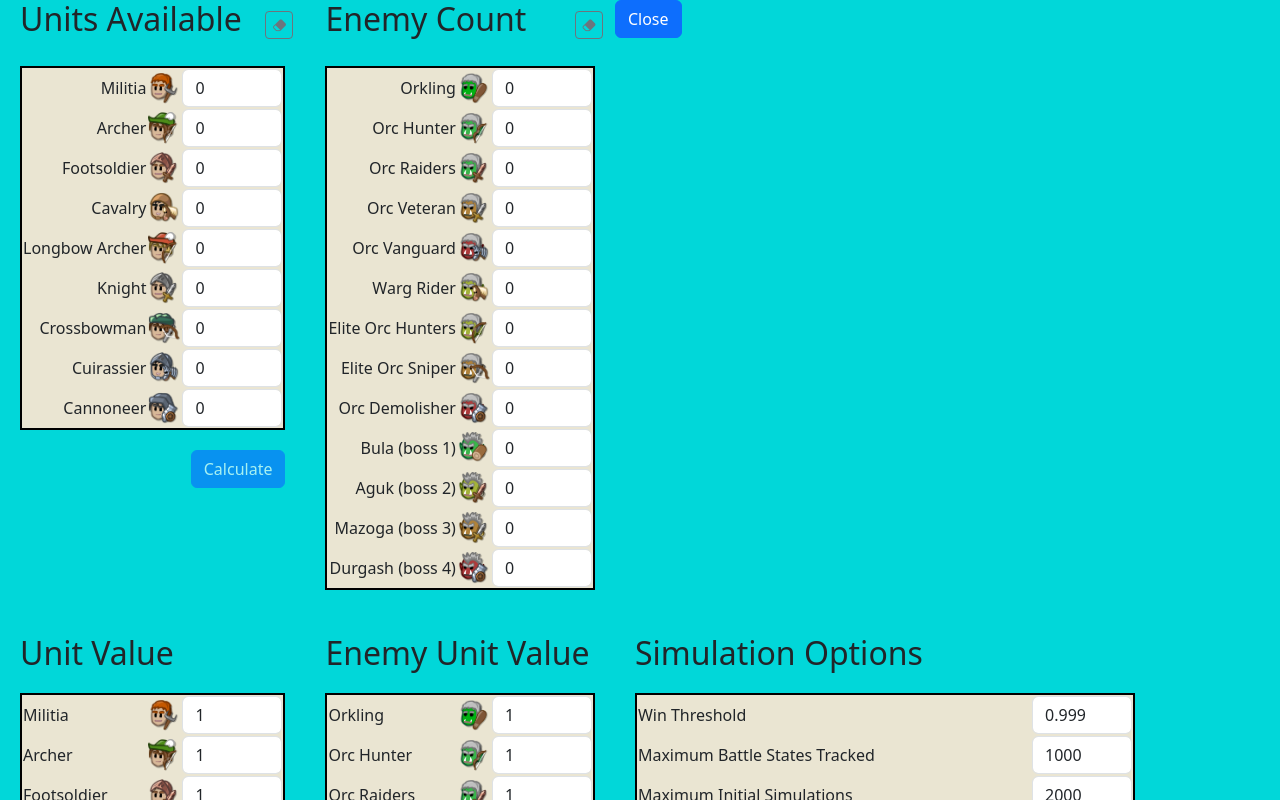
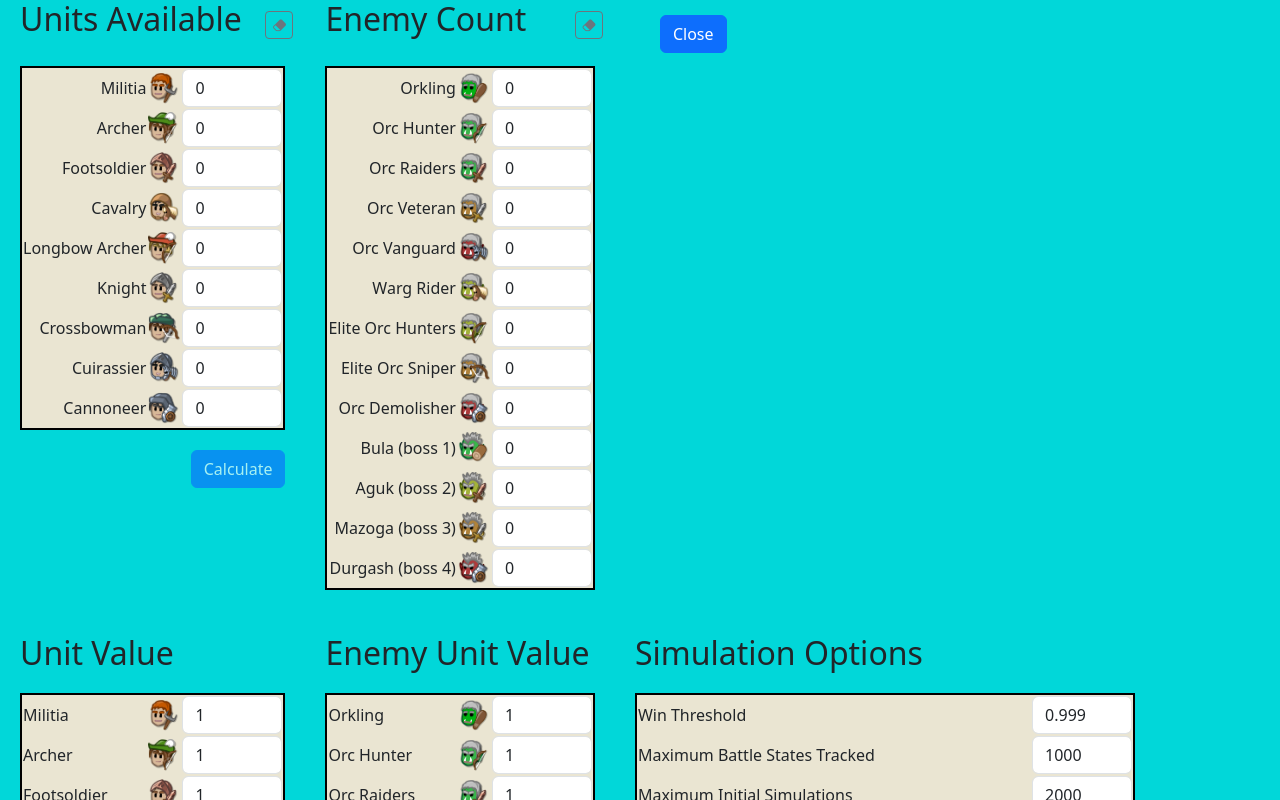
Before and after one commit to Beesbeesbeesbees/ParagonPioneerPal, an Angular app: page / in a window 1280 px wide. Both pictures are taken after a click on the button "Battle". Shown: the top 800 px of the page. Built offline with nearby package versions, Linux system fonts and the light colour scheme.

Commit message:
UI cleanup

```diff
--- a/src/app/battle-calculator/battle-calculator.component.html
+++ b/src/app/battle-calculator/battle-calculator.component.html
@@ -166,7 +166,7 @@
         </span>
       }
     </span>
-    <span>
+    <span class="close-button">
       <button class="btn btn-primary" type="button" (click)="onClose.emit()">
         Close
       </button>
--- a/src/app/battle-calculator/battle-calculator.component.scss
+++ b/src/app/battle-calculator/battle-calculator.component.scss
@@ -1,4 +1,4 @@
-table {
+table, .simulation {
     background-color: #EAE5D2;
 }
 
@@ -86,6 +86,7 @@ input {
         display: flex;
         flex-direction: column;
         gap: 5px;
+        padding: 15px;
 
         .simulation {
             border: 1px solid black;
@@ -122,3 +123,7 @@ input {
         }
     }
 }
+
+.close-button {
+    margin: 15px;
+}
```
Also changed, not shown: 3 other files (tests, documents, lock files or other folders).
